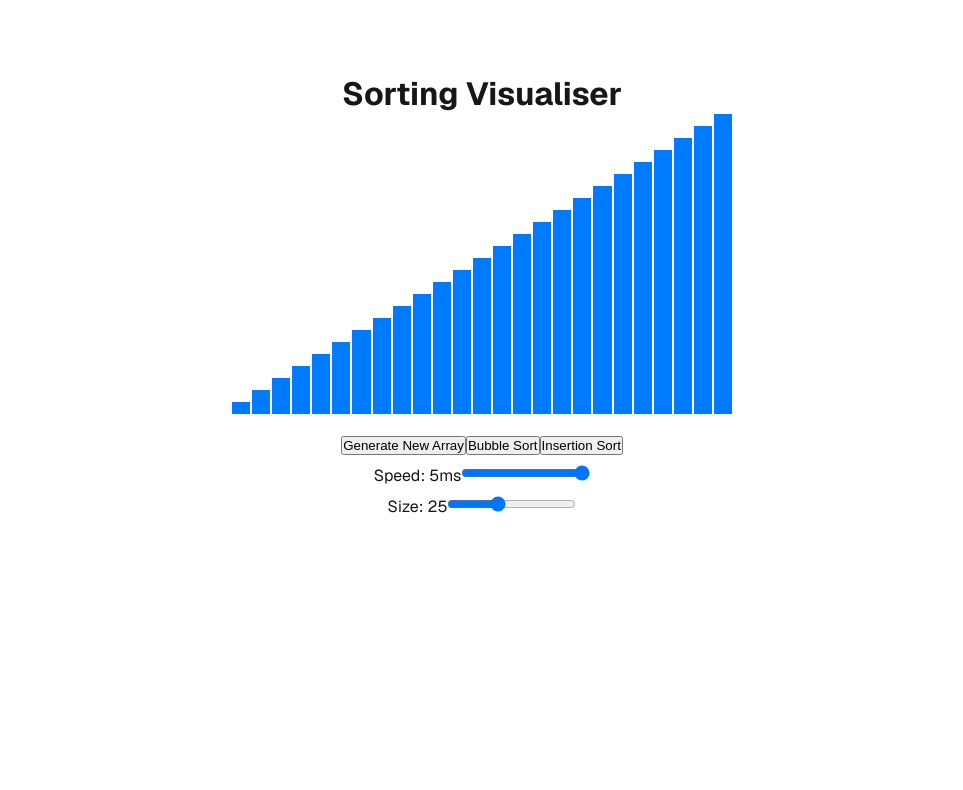
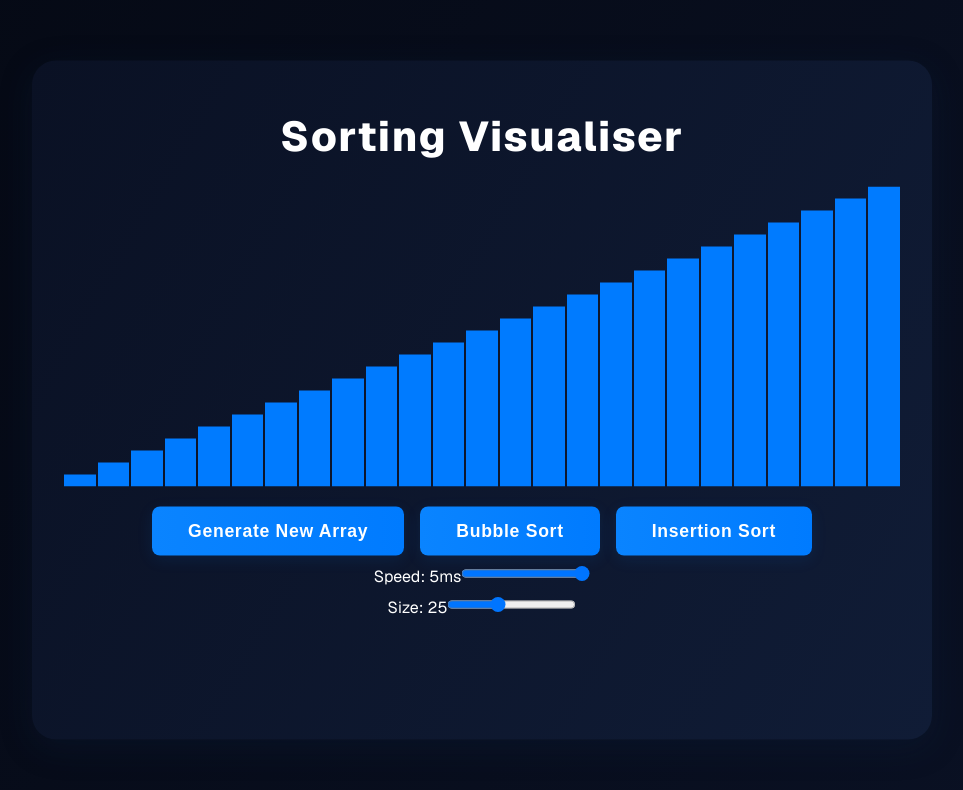
Before and after one commit to mostafa-alq/dsa-visualiser, a Next.js app: page / in a window 1280 px wide. Shown: the top 790 px of the page, without its empty margins (158-1121 px from the left). Built offline with nearby package versions, Linux system fonts and the light colour scheme.

Commit message:
Updated UI to be more sleek

```diff
--- a/src/app/components/sortingVisualiser.css
+++ b/src/app/components/sortingVisualiser.css
@@ -1,11 +1,37 @@
+body {
+  background: linear-gradient(120deg, #050914 0%, #0a1124 100%);
+  position: relative;
+  min-height: 100vh;
+  margin: 0;
+  padding: 0;
+  font-family: 'Segoe UI', 'Roboto', Arial, sans-serif;
+  color: #fff;
+}
+
 .sorting-visualiser {
   text-align: center;
   align-items: center;
   display: flex;
   flex-direction: column;
   justify-content: center;
-  height: 100vh;
-  margin-top: 500px;
+  position: absolute;
+  top: 50%;
+  left: 50%;
+  transform: translate(-50%, -50%);
+  background: linear-gradient(120deg, #0a1124 0%, #101c36 100%);
+  border-radius: 24px;
+  box-shadow: 0 8px 32px rgba(10, 35, 66, 0.25);
+  padding: 48px 32px 32px 32px;
+  max-width: 900px;
+  width: 100%;
+}
+
+.sorting-visualiser h1 {
+  font-weight: 800;
+  font-size: 2.6rem;
+  letter-spacing: 0.04em;
+  margin-bottom: 24px;
+  color: #fff;
 }
 
 .array-container {
@@ -15,9 +41,10 @@
   gap: 2px;
   height: 300px;
   margin: 0 auto;
-  max-width: 100%;
-  width: 500px;
+  max-width: 900px;
+  width: 100%;
   overflow-x: auto;
+  background: transparent;
 }
 
 .array-bar {
@@ -45,9 +72,50 @@
   min-height: 80px;
   display: flex;
   align-items: flex-start;
+  justify-content: center;
+  width: 100%;
+  color: #fff;
 }
 
 .time-complexity-text pre {
   text-align: left;
   margin: 0;
+  color: #fff;
 }
+
+button, .button {
+  background: linear-gradient(90deg, #0a84ff 0%, #007bff 100%);
+  color: #fff;
+  border: none;
+  border-radius: 8px;
+  padding: 14px 36px;
+  font-size: 1.1rem;
+  font-weight: 600;
+  cursor: pointer;
+  outline: none;
+  box-shadow: 0 4px 16px rgba(0,123,255,0.10);
+  transition: background 0.18s, color 0.18s, box-shadow 0.18s, transform 0.12s;
+  letter-spacing: 0.04em;
+  margin: 0 8px;
+  position: relative;
+  overflow: hidden;
+}
+
+button:hover, .button:hover {
+  background: linear-gradient(90deg, #007bff 0%, #0056b3 100%);
+  color: #fff;
+  box-shadow: 0 6px 24px rgba(0,123,255,0.18);
+  transform: translateY(-2px) scale(1.03);
+}
+
+button:active, .button:active {
+  background: linear-gradient(90deg, #0056b3 0%, #003e8a 100%);
+  color: #fff;
+  box-shadow: 0 2px 8px rgba(0,123,255,0.10);
+  transform: translateY(1px) scale(0.98);
+}
+
+button:focus, .button:focus {
+  outline: none;
+  box-shadow: 0 0 0 2px #80bdff;
+}
```
Also changed, not shown: src/app/components/sortingVisualiser.html (added).
